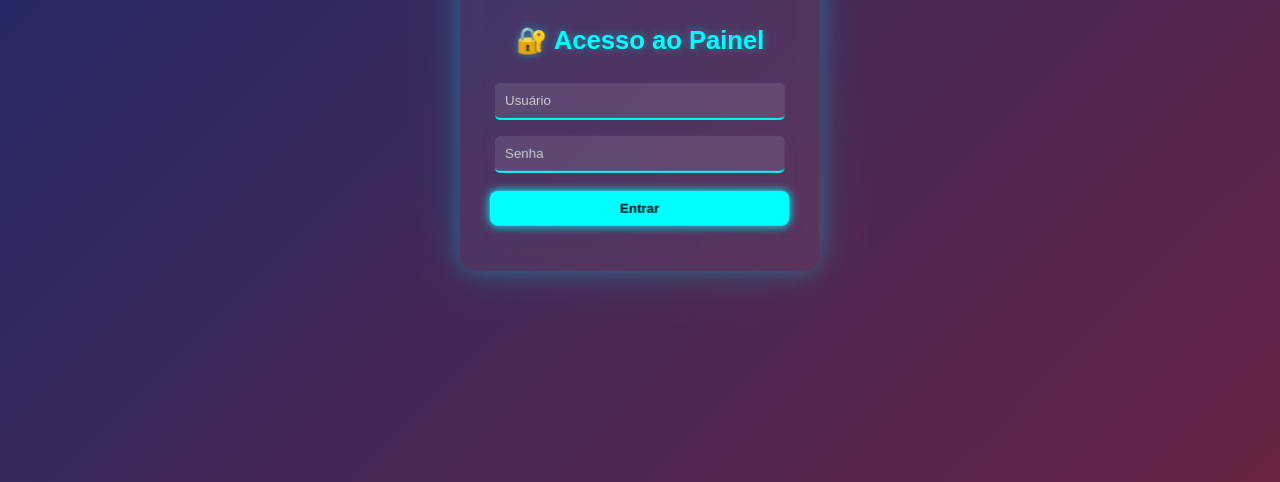
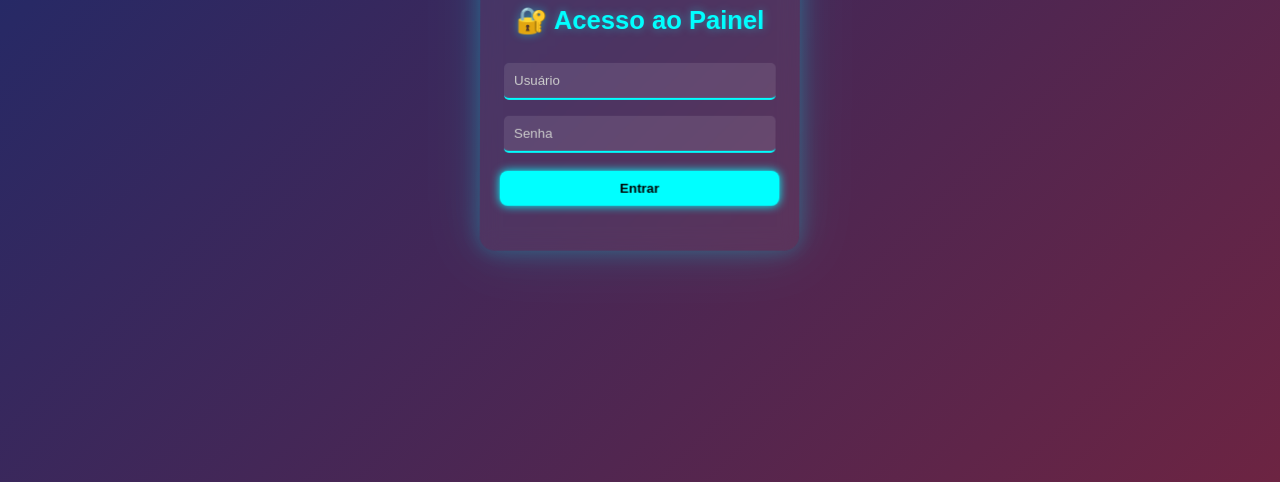
Before and after one commit to wanderssong/painelguri, a plain HTML site: page index.html in a window 1280 px wide. Shown: the part 318-800 px from the top of the page. Drawn offline with Linux system fonts and the light colour scheme.

Commit message:
Update style.css

```diff
--- a/style.css
+++ b/style.css
@@ -148,9 +148,10 @@ body.login-mode {
 
 /* NOVO LOGIN COM EFEITO 3D CONTÍNUO */
 .login-screen {
+    max-width: 90vw;
     width: 320px;
-    margin: 120px auto;
-    padding: 30px;
+    margin: 100px auto 40px auto;
+    padding: 30px 20px;
     border-radius: 15px;
     background: rgba(255, 255, 255, 0.06);
     box-shadow:
@@ -160,12 +161,13 @@ body.login-mode {
     backdrop-filter: blur(10px);
     color: #fff;
     text-align: center;
-    animation: floatCard 6s ease-in-out infinite;
+    animation: fadeInLogin 1s ease forwards, floatCard 10s ease-in-out infinite;
     transform-style: preserve-3d;
     perspective: 1000px;
     opacity: 0;
-    animation: fadeInLogin 1s ease forwards, floatCard 10s ease-in-out infinite;
+    box-sizing: border-box;
 }
+
 
 /* ANIMAÇÃO ENTRADA */
 @keyframes fadeInLogin {
```
